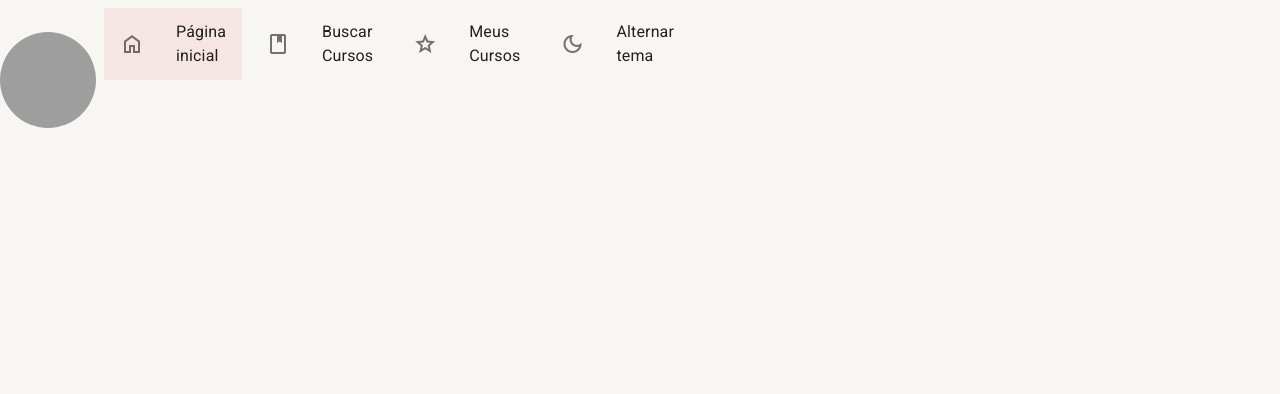
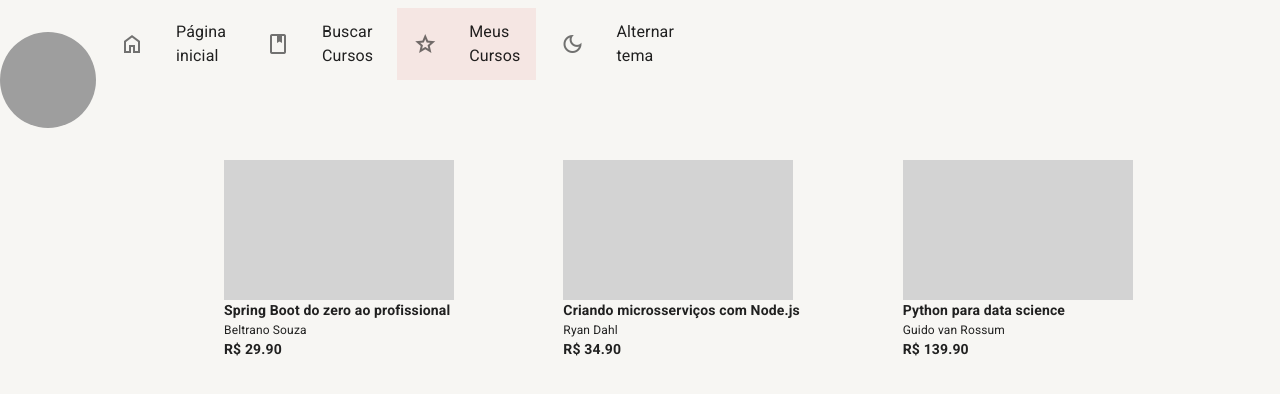
Before and after one commit to jeffersonvital20/FrontUeceMy, a React (Vite) app: page /meus-cursos in a window 1280 px wide. Before the commit this address led to /pagina-inicial. Shown: the top 394 px of the page. Built offline with nearby package versions, Linux system fonts and the light colour scheme; grey boxes are pictures that could not be loaded; the HTML template or start-up script is replaced by a standard one.

Commit message:
Adição da página dos meus cursos

```diff
--- /dev/null
+++ b/src/meus-cursos.json
@@ -0,0 +1,43 @@
+{
+  "cursos": [
+    {
+      "id": 1,
+      "nome": "Spring Boot do zero ao profissional",
+      "nomeProfessor": "Beltrano Souza",
+      "duracao": 20,
+      "descricao": "Lorem ipsum dolor sit amet, consectetur adipiscing elit. Sed ac libero euismod, varius justo.",
+      "valor": "29.90",
+      "programa": [
+        {"aula": 1, "titulo": "Conhecendo o Spring Boot", "duracao": 100},
+        {"aula": 2, "titulo": "Anotações e palavras-chave", "duracao": 25},
+        {"aula": 3, "titulo": "CRUD", "duracao": 30}
+      ]
+    },
+    {
+      "id": 2,
+      "nome": "Criando microsserviços com Node.js",
+      "nomeProfessor": "Ryan Dahl",
+      "duracao": 10,
+      "descricao": "Lorem ipsum dolor sit amet, consectetur adipiscing elit. Sed ac libero euismod, varius justo.",
+      "valor": "34.90",
+      "programa": [
+        {"aula": 1, "titulo": "Conhecendo o Node.js", "duracao": 120},
+        {"aula": 2, "titulo": "Estruturas de controle", "duracao": 200},
+        {"aula": 3, "titulo": "Subindo um servidor", "duracao": 35}
+      ]
+    },
+    {
+      "id": 3,
+      "nome": "Python para data science",
+      "nomeProfessor": "Guido van Rossum",
+      "duracao": 20,
+      "descricao": "Lorem ipsum dolor sit amet, consectetur adipiscing elit. Sed ac libero euismod, varius justo.",
+      "valor": "139.90",
+      "programa": [
+        {"aula": 1, "titulo": "Conhecendo o Python", "duracao": 10},
+        {"aula": 2, "titulo": "Laços de Repetição", "duracao": 250},
+        {"aula": 3, "titulo": "Construindo o sistema de um satélite", "duracao": 320}
+      ]
+    }
+  ]
+}
--- /dev/null
+++ b/src/pages/MeusCursos/index.tsx
@@ -0,0 +1,35 @@
+import React, { useEffect, useState } from "react";
+import { Container, GridContainer, GridItem, ItemDetail, ItemImg, ItemNomeProfessor } from "./styles";
+import { Curso } from "../../types/Curso";
+import cursosData from "../../meus-cursos.json";
+import { useNavigate } from "react-router-dom";
+
+const MeusCursos: React.FC = () => {
+  const navigate = useNavigate();
+  const [cursos, setCursos] = useState<Curso[]>([]);
+
+  useEffect(() => {
+    setCursos(cursosData.cursos);
+  }, []);
+
+  const handleCurso = (cursoId: number) => {
+    navigate(`/cursos/detalhe/${cursoId}`);
+  };
+
+  return (
+    <Container>
+      <GridContainer>
+          {cursos && cursos.map(curso => (
+            <GridItem key={curso.id} onClick={() => handleCurso(curso.id)}>
+              <ItemImg />
+              <ItemDetail>{curso.nome}</ItemDetail>
+              <ItemNomeProfessor>{curso.nomeProfessor}</ItemNomeProfessor>
+              <ItemDetail>R$ {curso.valor}</ItemDetail>
+            </GridItem>
+          ))}
+      </GridContainer>
+    </Container>
+  );
+};
+
+export default MeusCursos;
--- /dev/null
+++ b/src/pages/MeusCursos/styles.ts
@@ -0,0 +1,47 @@
+import styled from "styled-components";
+
+export const Container = styled.div`
+  width: 95%;
+`;
+
+export const Title = styled.h1`
+  color: #00F;
+`;
+
+export const ItemDetail = styled.span`
+  font-weight: 700;
+  font-size: 14px;
+`;
+
+export const ItemNomeProfessor = styled.span`
+  font-size: 12px;
+`;
+
+export const GridContainer = styled.div`
+  display: flex;
+  flex-wrap: wrap;
+  gap: 15px;
+`;
+
+export const GridItem = styled.div`
+  width: calc(33.33% - 10px);
+  box-sizing: border-box;
+  display: flex;
+  flex-direction: column;
+  align-items: flex-start;
+  justify-content: flex-start;
+
+  &:hover {
+    cursor: pointer;
+    transform: translateY(-2px);
+    ${ItemDetail}, ${ItemNomeProfessor} {
+      text-decoration: underline;
+    }
+  }
+`;
+
+export const ItemImg = styled.div`
+  width: 230px;
+  height: 140px;
+  background-color: #D3D3D3;
+`;
--- a/src/routes/index.tsx
+++ b/src/routes/index.tsx
@@ -5,6 +5,7 @@ import { useEffect } from 'react';
 import DetalheDeCursos from '../pages/DetalheDeCursos';
 import ListagemDeCursos from '../pages/ListagemDeCursos';
 import ComprarCurso from '../pages/CompraCurso';
+import MeusCursos from '../pages/MeusCursos';
 
 export const AppRoutes = () => {
   const { setDrawerOptions } = useDrawerContext();
@@ -35,6 +36,7 @@ export const AppRoutes = () => {
       <Route path="/cursos" element={<ListagemDeCursos />} />
       <Route path="/cursos/detalhe/:id" element={<DetalheDeCursos />} />
       <Route path="/cursos/comprar/:id" element={<ComprarCurso />} />
+      <Route path="/meus-cursos" element={<MeusCursos />} />
       <Route path="*" element={<Navigate to="/pagina-inicial" />} />
     </Routes>
   );
```
